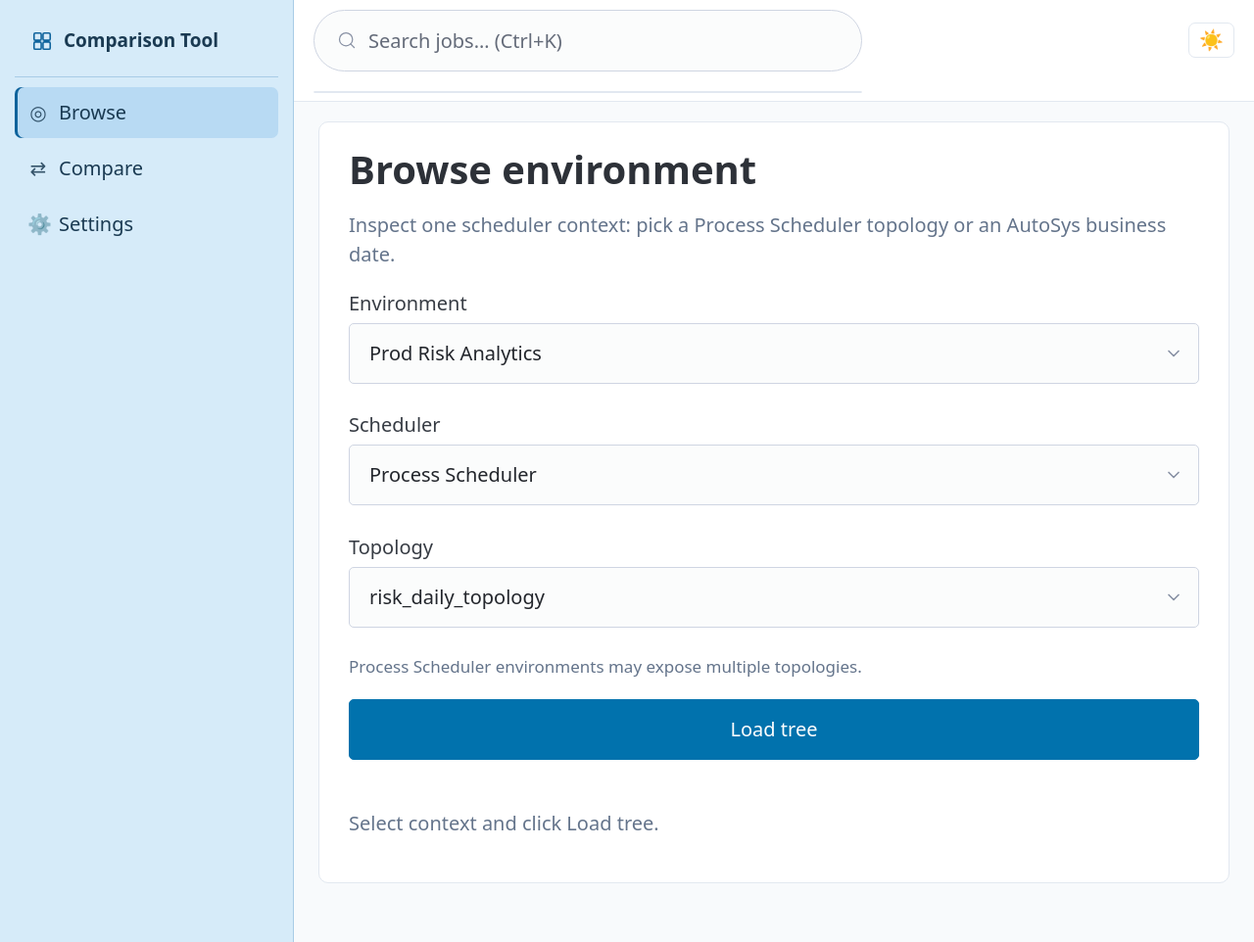
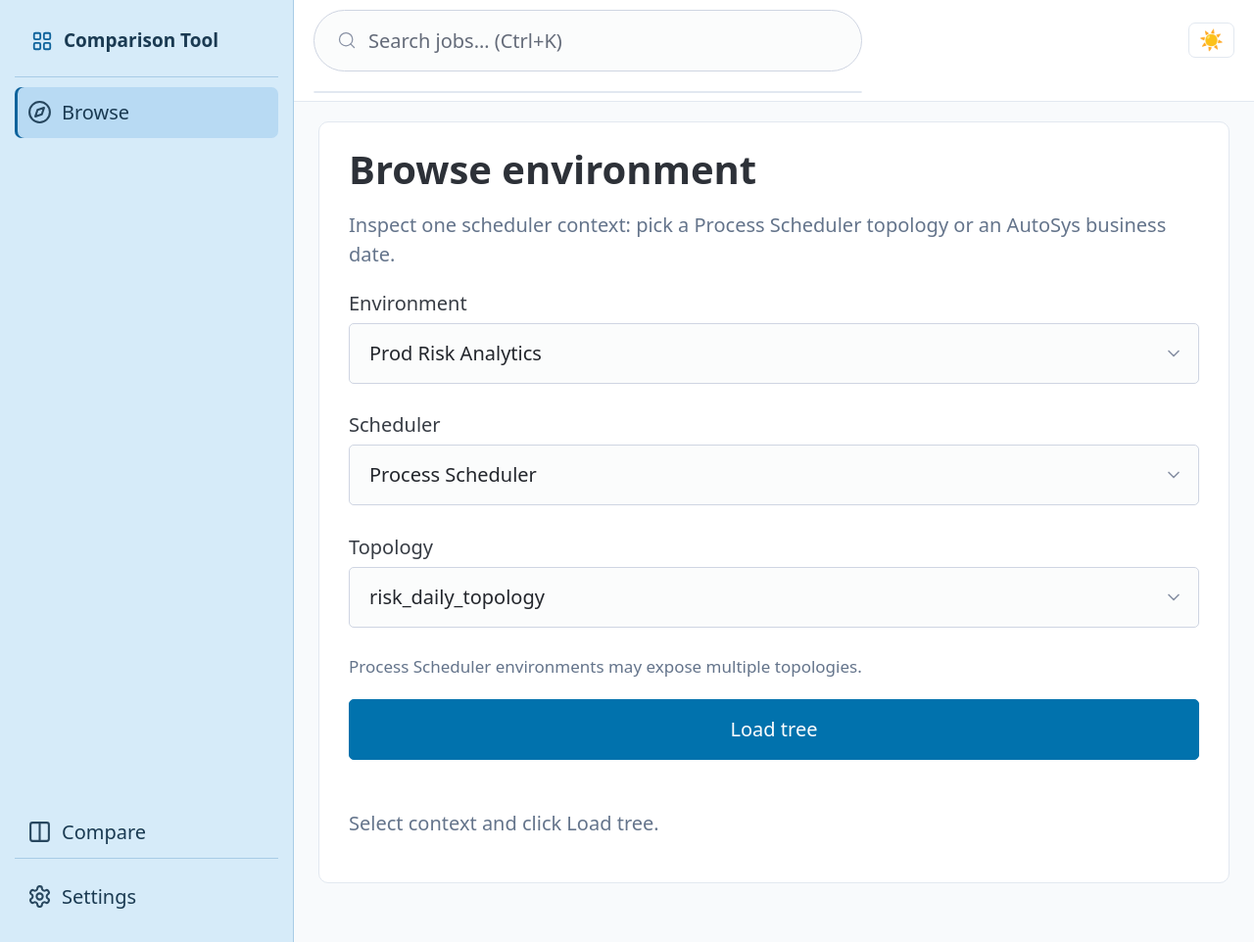
Before and after one commit to Gerbeev/ps-tool-web, a FastAPI app: page /browse in a window 1280 px wide. Shown: the whole page at 98% size. Run offline with FastAPI, Linux system fonts and the light colour scheme; some libraries are stand-ins or nearby versions.

Commit message:
feat(ui): cohesive sidebar SVG icons and pinned settings footer
Co-authored-by: Igor <Gerbeev@users.noreply.github.com>

```diff
--- a/app/static/css/custom.css
+++ b/app/static/css/custom.css
@@ -73,6 +73,9 @@ body {
 .app-sidebar {
   width: var(--app-sidebar-width);
   flex-shrink: 0;
+  display: flex;
+  flex-direction: column;
+  min-height: 100vh;
   background: var(--app-sidebar-bg);
   color: var(--app-sidebar-text);
   border-right: 1px solid var(--app-sidebar-border);
@@ -83,10 +86,19 @@ body {
 }
 
 .sidebar-nav {
+  flex: 1;
   padding-top: 0.25rem;
   display: flex;
   flex-direction: column;
   gap: 0.25rem;
+  min-height: 0;
+}
+
+.sidebar-footer {
+  flex-shrink: 0;
+  margin-top: auto;
+  padding-top: 0.65rem;
+  border-top: 1px solid var(--app-sidebar-border);
 }
 
 .nav-item {
@@ -110,9 +122,21 @@ body {
 }
 
 .nav-icon {
-  opacity: 0.85;
-  width: 1.1rem;
-  text-align: center;
+  flex-shrink: 0;
+  display: inline-flex;
+  align-items: center;
+  justify-content: center;
+  width: 1.25rem;
+  height: 1.25rem;
+  opacity: 0.92;
+  color: inherit;
+}
+
+.nav-svg,
+.logo-svg {
+  display: block;
+  width: 100%;
+  height: 100%;
 }
 
 .app-main {
@@ -277,8 +301,12 @@ html.sidebar-collapsed .nav-item.active {
 }
 
 html.sidebar-collapsed .nav-icon {
-  width: auto;
-  font-size: 1.1rem;
+  width: 1.25rem;
+  height: 1.25rem;
+}
+
+html.sidebar-collapsed .sidebar-footer {
+  padding-top: 0.5rem;
 }
 
 @media (max-width: 768px) {
--- a/app/templates/base.html
+++ b/app/templates/base.html
@@ -1,3 +1,4 @@
+{% from 'macros/lucide_icons.html' import logo_mark, browse_icon, compare_icon, settings_icon %}
 <!DOCTYPE html>
 <html lang="en">
 <head>
@@ -22,31 +23,26 @@
     <aside id="app-sidebar" class="app-sidebar" aria-label="Main navigation">
       <div class="sidebar-header">
         <button type="button" id="sidebar-toggle" class="app-logo-toggle" aria-label="Toggle navigation sidebar" aria-controls="app-sidebar" aria-expanded="true">
-          <span class="logo-icon" aria-hidden="true">
-            <svg class="logo-svg" width="22" height="22" viewBox="0 0 24 24" fill="none" xmlns="http://www.w3.org/2000/svg">
-              <rect x="3" y="3" width="8" height="8" rx="1.5" stroke="currentColor" stroke-width="1.75"/>
-              <rect x="13" y="3" width="8" height="8" rx="1.5" stroke="currentColor" stroke-width="1.75"/>
-              <rect x="3" y="13" width="8" height="8" rx="1.5" stroke="currentColor" stroke-width="1.75"/>
-              <rect x="13" y="13" width="8" height="8" rx="1.5" stroke="currentColor" stroke-width="1.75"/>
-            </svg>
-          </span>
+          <span class="logo-icon" aria-hidden="true">{{ logo_mark() }}</span>
           <span class="logo-text">Comparison Tool</span>
         </button>
       </div>
-      <nav class="sidebar-nav">
+      <nav class="sidebar-nav" aria-label="Primary">
         <a href="/browse" class="nav-item {% if active_nav == 'browse' %}active{% endif %}" title="Browse">
-          <span class="nav-icon" aria-hidden="true">◎</span>
+          <span class="nav-icon">{{ browse_icon() }}</span>
           <span class="nav-label">Browse</span>
         </a>
         <a href="/compare" class="nav-item {% if active_nav == 'compare' %}active{% endif %}" title="Compare">
-          <span class="nav-icon" aria-hidden="true">⇄</span>
+          <span class="nav-icon">{{ compare_icon() }}</span>
           <span class="nav-label">Compare</span>
         </a>
-        <a href="/settings" class="nav-item {% if active_nav == 'settings' %}active{% endif %}" title="Settings">
-          <span class="nav-icon" aria-hidden="true">⚙</span>
+      </nav>
+      <div class="sidebar-footer">
+        <a href="/settings" class="nav-item nav-item-settings {% if active_nav == 'settings' %}active{% endif %}" title="Settings">
+          <span class="nav-icon">{{ settings_icon() }}</span>
           <span class="nav-label">Settings</span>
         </a>
-      </nav>
+      </div>
     </aside>
     <div class="app-main">
       <header class="app-topbar">
--- /dev/null
+++ b/app/templates/macros/lucide_icons.html
@@ -0,0 +1,38 @@
+{# Lucide-style inline icons: 24px viewBox, stroke 2, round caps #}
+{% macro svg_open(class='app-icon', size=20) -%}
+<svg class="{{ class }}" width="{{ size }}" height="{{ size }}" viewBox="0 0 24 24" fill="none" xmlns="http://www.w3.org/2000/svg" stroke="currentColor" stroke-width="2" stroke-linecap="round" stroke-linejoin="round" aria-hidden="true">
+{%- endmacro %}
+
+{% macro svg_close() -%}
+</svg>
+{%- endmacro %}
+
+{% macro logo_mark(size=22) -%}
+{{ svg_open('logo-svg', size) }}
+  <rect x="3" y="3" width="7" height="7" rx="1.5"/>
+  <rect x="14" y="3" width="7" height="7" rx="1.5"/>
+  <rect x="3" y="14" width="7" height="7" rx="1.5"/>
+  <rect x="14" y="14" width="7" height="7" rx="1.5"/>
+{{ svg_close() }}
+{%- endmacro %}
+
+{% macro browse_icon() -%}
+{{ svg_open('nav-svg') }}
+  <circle cx="12" cy="12" r="10"/>
+  <polygon points="16.24 7.76 14.12 14.12 7.76 16.24 9.88 9.88 16.24 7.76"/>
+{{ svg_close() }}
+{%- endmacro %}
+
+{% macro compare_icon() -%}
+{{ svg_open('nav-svg') }}
+  <rect width="18" height="18" x="3" y="3" rx="2"/>
+  <path d="M12 3v18"/>
+{{ svg_close() }}
+{%- endmacro %}
+
+{% macro settings_icon() -%}
+{{ svg_open('nav-svg') }}
+  <path d="M12.22 2h-.44a2 2 0 0 0-2 2v.18a2 2 0 0 1-1 1.73l-.43.25a2 2 0 0 1-2 0l-.15-.08a2 2 0 0 0-2.73.73l-.22.38a2 2 0 0 0 .73 2.73l.15.1a2 2 0 0 1 1 1.72v.51a2 2 0 0 1-1 1.74l-.15.09a2 2 0 0 0-.73 2.73l.22.38a2 2 0 0 0 2.73.73l.15-.08a2 2 0 0 1 2 0l.43.25a2 2 0 0 1 1 1.73V20a2 2 0 0 0 2 2h.44a2 2 0 0 0 2-2v-.18a2 2 0 0 1 1-1.73l.43-.25a2 2 0 0 1 2 0l.15.08a2 2 0 0 0 2.73-.73l.22-.39a2 2 0 0 0-.73-2.73l-.15-.08a2 2 0 0 1-1-1.74v-.5a2 2 0 0 1 1-1.74l.15-.09a2 2 0 0 0 .73-2.73l-.22-.38a2 2 0 0 0-2.73-.73l-.15.08a2 2 0 0 1-2 0l-.43-.25a2 2 0 0 1-1-1.73V4a2 2 0 0 0-2-2z"/>
+  <circle cx="12" cy="12" r="3"/>
+{{ svg_close() }}
+{%- endmacro %}
```
